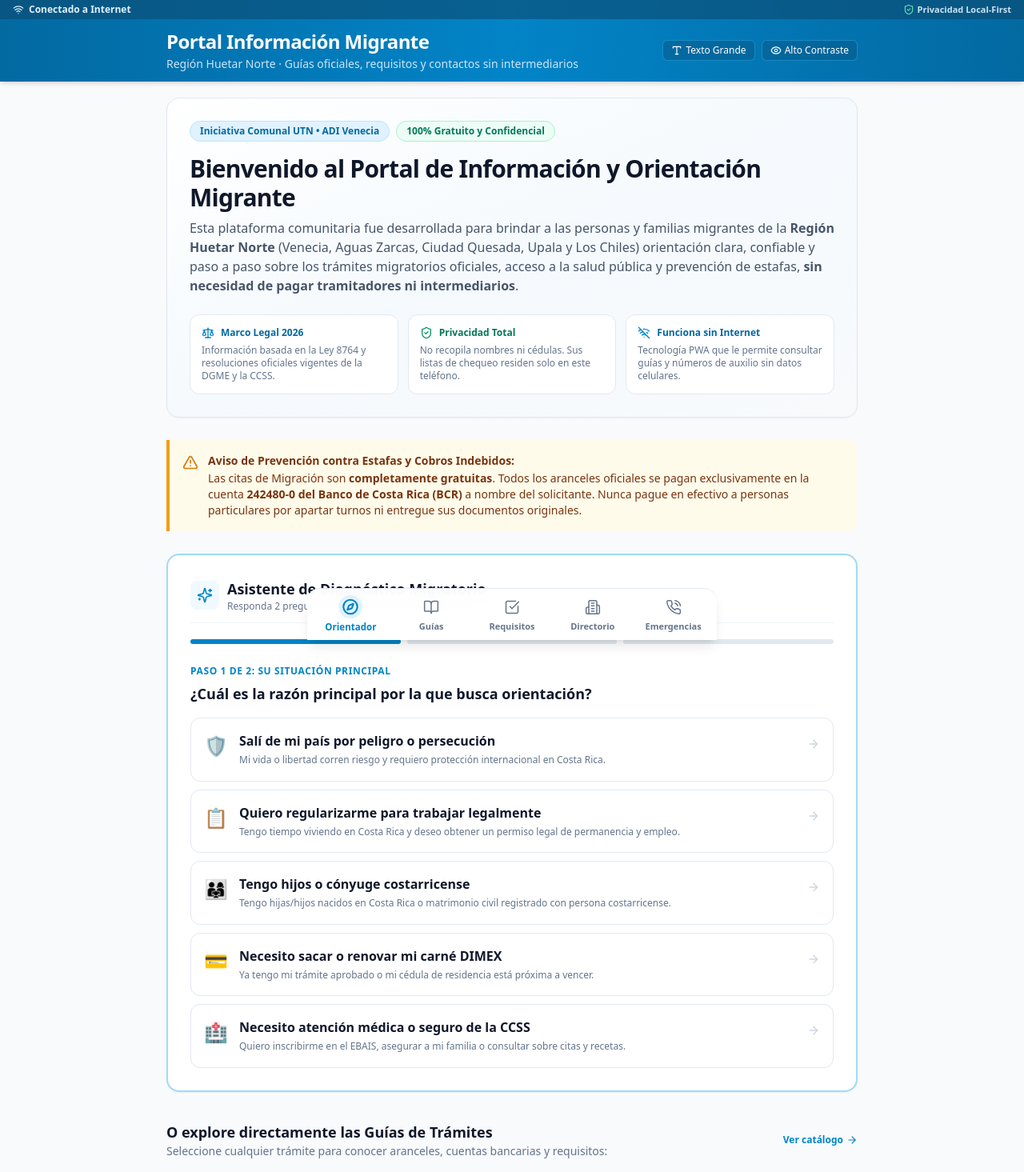
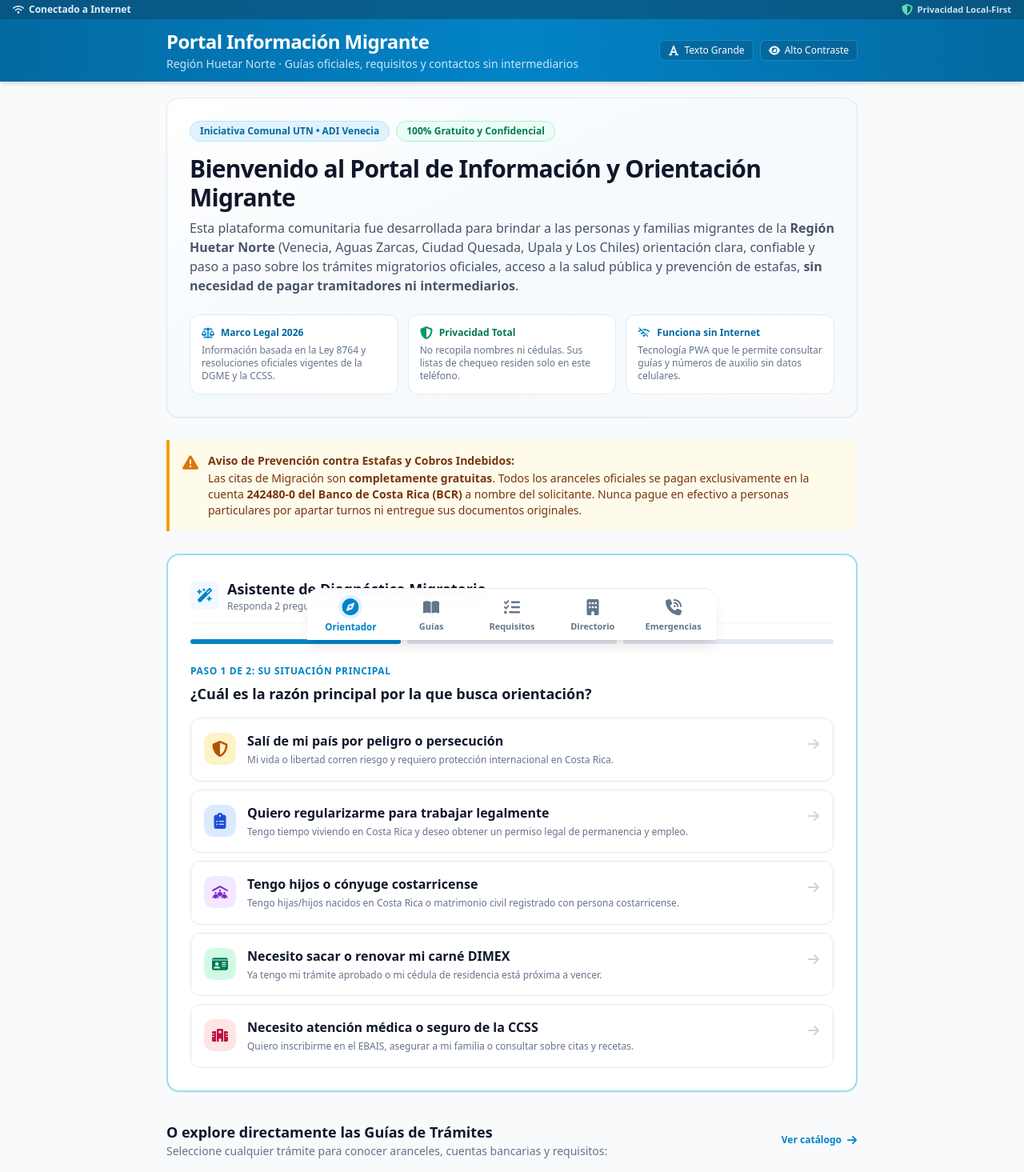
Before and after one commit to DaniSaborio/migracion_info_web, a Next.js app: page / in a window 1280 px wide. Shown: the top 1465 px of the page at 80% size. Built offline with nearby package versions, Linux system fonts and the light colour scheme.

Commit message:
refactor: migrar todos los emojis e iconos a react-icons (FontAwesome 6 y Material Design)

```diff
--- a/package.json
+++ b/package.json
@@ -13,7 +13,8 @@
     "lucide-react": "^0.460.0",
     "next": "^14.2.18",
     "react": "^18.3.1",
-    "react-dom": "^18.3.1"
+    "react-dom": "^18.3.1",
+    "react-icons": "^5.7.0"
   },
   "devDependencies": {
     "autoprefixer": "^10.4.20",
--- a/src/app/page.jsx
+++ b/src/app/page.jsx
@@ -1,18 +1,16 @@
 import Link from 'next/link';
 import {
-  Compass,
-  AlertTriangle,
-  ArrowRight,
-  ShieldCheck,
-  HeartHandshake,
-  FileCheck2,
-  Users2,
-  Landmark,
-  WifiOff,
-  Scale,
-  Sparkles,
-  BookOpen
-} from 'lucide-react';
+  FaTriangleExclamation,
+  FaArrowRight,
+  FaShieldHalved,
+  FaHandHoldingHeart,
+  FaFileCircleCheck,
+  FaPeopleRoof,
+  FaLandmark,
+  FaScaleBalanced,
+  FaBookOpen
+} from 'react-icons/fa6';
+import { MdWifiOff } from 'react-icons/md';
 import OrientadorFormulario from '@/components/OrientadorFormulario';
 import guiasData from '@/data/guias_tramites.json';
 
@@ -24,7 +22,7 @@ export default function HomePage() {
       guiaTitulo: "Guía 1: Solicitud de Refugio",
       badge: "Trámite Gratuito",
       badgeColor: "bg-emerald-100 text-emerald-800 border-emerald-200",
-      icon: ShieldCheck,
+      icon: FaShieldHalved,
       iconColor: "text-emerald-600 bg-emerald-50",
       tiempo: "Cita inicial gratis",
       resumen: "Para personas cuya vida o libertad peligra en su país de origen. Incluye carné provisional y posterior permiso de trabajo."
@@ -35,7 +33,7 @@ export default function HomePage() {
       guiaTitulo: "Guía 2: Categoría Especial Temporal (2026)",
       badge: "Resolución DGME 2026",
       badgeColor: "bg-sky-100 text-sky-800 border-sky-200",
-      icon: FileCheck2,
+      icon: FaFileCircleCheck,
       iconColor: "text-sky-600 bg-sky-50",
       tiempo: "Arancel oficial en BCR",
       resumen: "Vía expedita de regularización con derecho a laborar legalmente si demuestra arraigo en Costa Rica."
@@ -46,7 +44,7 @@ export default function HomePage() {
       guiaTitulo: "Guía 3: Residencia por Vínculo de 1.er Grado",
       badge: "Derecho por Vínculo",
       badgeColor: "bg-purple-100 text-purple-800 border-purple-200",
-      icon: Users2,
+      icon: FaPeopleRoof,
       iconColor: "text-purple-600 bg-purple-50",
       tiempo: "Cédula de residencia",
       resumen: "Opción permanente para padres de menores costarricenses nacidos en el país o cónyuges legalmente casados."
@@ -57,7 +55,7 @@ export default function HomePage() {
       guiaTitulo: "Guía 4: Emisión y Renovación de DIMEX",
       badge: "Documentación Oficial",
       badgeColor: "bg-amber-100 text-amber-800 border-amber-200",
-      icon: Landmark,
+      icon: FaLandmark,
       iconColor: "text-amber-600 bg-amber-50",
       tiempo: "Cita en Correos / BCR",
       resumen: "Pasos para sacar el carné plástico oficial en ventanillas VES de Correos de Costa Rica o sucursales bancarias autorizadas."
@@ -68,7 +66,7 @@ export default function HomePage() {
       guiaTitulo: "Guía 5: Seguro de Salud de la CCSS y EBAIS",
       badge: "Salud y Seguridad Social",
       badgeColor: "bg-rose-100 text-rose-800 border-rose-200",
-      icon: HeartHandshake,
+      icon: FaHandHoldingHeart,
       iconColor: "text-rose-600 bg-rose-50",
       tiempo: "Adscripción en su comunidad",
       resumen: "Cómo afiliarse al seguro por cuenta propia o convenios humanitarios. Atención de emergencias y partos garantizada."
@@ -101,7 +99,7 @@ export default function HomePage() {
         <div className="grid grid-cols-1 sm:grid-cols-3 gap-3 pt-2">
           <div className="p-3.5 bg-white dark:bg-slate-800/80 rounded-xl border border-slate-200 dark:border-slate-700/80 space-y-1.5">
             <div className="flex items-center gap-2 text-brand-700 dark:text-sky-300 font-bold text-xs">
-              <Scale className="w-4 h-4 text-brand-600" />
+              <FaScaleBalanced className="w-4 h-4 text-brand-600" />
               <span>Marco Legal 2026</span>
             </div>
             <p className="text-xs text-slate-500 dark:text-slate-400">
@@ -111,7 +109,7 @@ export default function HomePage() {
 
           <div className="p-3.5 bg-white dark:bg-slate-800/80 rounded-xl border border-slate-200 dark:border-slate-700/80 space-y-1.5">
             <div className="flex items-center gap-2 text-emerald-700 dark:text-emerald-400 font-bold text-xs">
-              <ShieldCheck className="w-4 h-4 text-emerald-600" />
+              <FaShieldHalved className="w-4 h-4 text-emerald-600" />
               <span>Privacidad Total</span>
             </div>
             <p className="text-xs text-slate-500 dark:text-slate-400">
@@ -121,7 +119,7 @@ export default function HomePage() {
 
           <div className="p-3.5 bg-white dark:bg-slate-800/80 rounded-xl border border-slate-200 dark:border-slate-700/80 space-y-1.5">
             <div className="flex items-center gap-2 text-sky-700 dark:text-sky-400 font-bold text-xs">
-              <WifiOff className="w-4 h-4 text-sky-600" />
+              <MdWifiOff className="w-4 h-4 text-sky-600" />
               <span>Funciona sin Internet</span>
             </div>
             <p className="text-xs text-slate-500 dark:text-slate-400">
@@ -133,7 +131,7 @@ export default function HomePage() {
 
       {/* AVISO DE SEGURIDAD CONTRA FRAUDES */}
       <div className="bg-amber-50 dark:bg-amber-950/40 border-l-4 border-amber-500 p-4 rounded-r-xl text-amber-900 dark:text-amber-200 text-xs sm:text-sm flex items-start gap-3 shadow-xs">
-        <AlertTriangle className="w-5 h-5 text-amber-600 shrink-0 mt-0.5" />
+        <FaTriangleExclamation className="w-5 h-5 text-amber-600 shrink-0 mt-0.5" />
         <div>
           <p className="font-bold">Aviso de Prevención contra Estafas y Cobros Indebidos:</p>
           <p className="mt-0.5">
@@ -160,10 +158,10 @@ export default function HomePage() {
           </div>
           <Link
             href="/guias/"
-            className="text-xs font-bold text-brand-600 dark:text-sky-400 hover:underline hidden sm:inline-flex items-center gap-1"
+            className="text-xs font-bold text-brand-600 dark:text-sky-400 hover:underline hidden sm:inline-flex items-center gap-1.5"
           >
             <span>Ver catálogo</span>
-            <ArrowRight className="w-3.5 h-3.5" />
+            <FaArrowRight className="w-3.5 h-3.5" />
           </Link>
         </div>
 
@@ -194,7 +192,7 @@ export default function HomePage() {
                       {item.resumen}
                     </p>
                   </div>
-                  <ArrowRight className="w-4 h-4 text-slate-300 group-hover:text-brand-600 group-hover:translate-x-1 transition-all shrink-0 mt-2" />
+                  <FaArrowRight className="w-4 h-4 text-slate-300 group-hover:text-brand-600 group-hover:translate-x-1 transition-all shrink-0 mt-2" />
                 </div>
               </Link>
             );
@@ -216,7 +214,7 @@ export default function HomePage() {
               EBAIS, Hospitales y Delegaciones en San Carlos, Upala y Los Chiles
             </p>
           </div>
-          <ArrowRight className="w-4 h-4 text-slate-400 group-hover:text-brand-600 group-hover:translate-x-1 transition-all" />
+          <FaArrowRight className="w-4 h-4 text-slate-400 group-hover:text-brand-600 group-hover:translate-x-1 transition-all" />
         </Link>
 
         <Link
@@ -231,7 +229,7 @@ export default function HomePage() {
               9-1-1, 1311, ACNUR, INAMU y PANI con llamada en un toque
             </p>
           </div>
-          <ArrowRight className="w-4 h-4 text-rose-500 group-hover:translate-x-1 transition-all" />
+          <FaArrowRight className="w-4 h-4 text-rose-500 group-hover:translate-x-1 transition-all" />
         </Link>
       </section>
     </div>
--- a/src/components/Header.jsx
+++ b/src/components/Header.jsx
@@ -3,7 +3,8 @@
 import { useState, useEffect } from 'react';
 import Link from 'next/link';
 import { Storage } from '@/lib/storage';
-import { ShieldCheck, Wifi, WifiOff, Type, Eye } from 'lucide-react';
+import { FaShieldHalved, FaWifi, FaFont, FaEye } from 'react-icons/fa6';
+import { MdWifiOff } from 'react-icons/md';
 
 export default function Header() {
   const [isOnline, setIsOnline] = useState(true);
@@ -53,11 +54,11 @@ export default function Header() {
       {/* Barra de conectividad y privacidad */}
       <div className={`px-4 py-1 text-xs font-semibold flex items-center justify-between ${isOnline ? 'bg-sky-900/60 text-sky-100' : 'bg-amber-600 text-white animate-pulse'}`}>
         <div className="flex items-center gap-1.5">
-          {isOnline ? <Wifi className="w-3.5 h-3.5" /> : <WifiOff className="w-3.5 h-3.5" />}
+          {isOnline ? <FaWifi className="w-3.5 h-3.5" /> : <MdWifiOff className="w-3.5 h-3.5" />}
           <span>{isOnline ? 'Conectado a Internet' : 'Modo Offline: Funciona sin conexión'}</span>
         </div>
-        <div className="flex items-center gap-1 text-[11px] opacity-90">
-          <ShieldCheck className="w-3.5 h-3.5 text-emerald-300" />
+        <div className="flex items-center gap-1.5 text-[11px] opacity-90">
+          <FaShieldHalved className="w-3.5 h-3.5 text-emerald-300" />
           <span>Privacidad Local-First</span>
         </div>
       </div>
@@ -79,20 +80,20 @@ export default function Header() {
         <div className="flex items-center gap-2 self-start sm:self-auto">
           <button
             onClick={toggleFont}
-            className={`px-2.5 py-1 rounded-md text-xs font-medium border flex items-center gap-1 transition-colors ${fontLarge ? 'bg-white text-brand-800 border-white' : 'bg-brand-800/50 hover:bg-brand-800 text-white border-sky-400/40'}`}
+            className={`px-2.5 py-1 rounded-md text-xs font-medium border flex items-center gap-1.5 transition-colors ${fontLarge ? 'bg-white text-brand-800 border-white' : 'bg-brand-800/50 hover:bg-brand-800 text-white border-sky-400/40'}`}
             title="Ajustar tamaño de letra"
             aria-label="Ajustar tamaño de letra"
           >
-            <Type className="w-3.5 h-3.5" />
+            <FaFont className="w-3.5 h-3.5" />
             <span>{fontLarge ? 'Texto Normal' : 'Texto Grande'}</span>
           </button>
           <button
             onClick={toggleContrast}
-            className={`px-2.5 py-1 rounded-md text-xs font-medium border flex items-center gap-1 transition-colors ${highContrast ? 'bg-amber-400 text-slate-900 border-amber-300 font-bold' : 'bg-brand-800/50 hover:bg-brand-800 text-white border-sky-400/40'}`}
+            className={`px-2.5 py-1 rounded-md text-xs font-medium border flex items-center gap-1.5 transition-colors ${highContrast ? 'bg-amber-400 text-slate-900 border-amber-300 font-bold' : 'bg-brand-800/50 hover:bg-brand-800 text-white border-sky-400/40'}`}
             title="Alternar alto contraste"
             aria-label="Alternar alto contraste"
           >
-            <Eye className="w-3.5 h-3.5" />
+            <FaEye className="w-3.5 h-3.5" />
             <span>{highContrast ? 'Contraste Normal' : 'Alto Contraste'}</span>
           </button>
         </div>
--- a/src/components/OrientadorFormulario.jsx
+++ b/src/components/OrientadorFormulario.jsx
@@ -3,16 +3,18 @@
 import { useState } from 'react';
 import Link from 'next/link';
 import {
-  Compass,
-  ArrowRight,
-  RotateCcw,
-  ShieldCheck,
-  CheckCircle2,
-  DollarSign,
-  MapPin,
-  Sparkles,
-  HelpCircle
-} from 'lucide-react';
+  FaWandMagicSparkles,
+  FaRotateLeft,
+  FaArrowRight,
+  FaCircleCheck,
+  FaCoins,
+  FaLocationDot,
+  FaShieldHalved,
+  FaClipboardList,
+  FaPeopleRoof,
+  FaIdCard,
+  FaHospital
+} from 'react-icons/fa6';
 import guiasData from '@/data/guias_tramites.json';
 
 export default function OrientadorFormulario() {
@@ -27,31 +29,36 @@ export default function OrientadorFormulario() {
       id: 'peligro',
       titulo: 'Salí de mi país por peligro o persecución',
       descripcion: 'Mi vida o libertad corren riesgo y requiero protección internacional en Costa Rica.',
-      icono: '🛡️'
+      icon: FaShieldHalved,
+      iconColor: 'bg-amber-100 text-amber-700 dark:bg-amber-950/80 dark:text-amber-400'
     },
     {
       id: 'regularizacion',
       titulo: 'Quiero regularizarme para trabajar legalmente',
       descripcion: 'Tengo tiempo viviendo en Costa Rica y deseo obtener un permiso legal de permanencia y empleo.',
-      icono: '📋'
+      icon: FaClipboardList,
+      iconColor: 'bg-blue-100 text-blue-700 dark:bg-blue-950/80 dark:text-blue-400'
     },
     {
       id: 'familia',
       titulo: 'Tengo hijos o cónyuge costarricense',
       descripcion: 'Tengo hijas/hijos nacidos en Costa Rica o matrimonio civil registrado con persona costarricense.',
-      icono: '👨‍👩‍👧'
+      icon: FaPeopleRoof,
+      iconColor: 'bg-purple-100 text-purple-700 dark:bg-purple-950/80 dark:text-purple-400'
     },
     {
       id: 'dimex',
       titulo: 'Necesito sacar o renovar mi carné DIMEX',
       descripcion: 'Ya tengo mi trámite aprobado o mi cédula de residencia está próxima a vencer.',
-      icono: '💳'
+      icon: FaIdCard,
+      iconColor: 'bg-emerald-100 text-emerald-700 dark:bg-emerald-950/80 dark:text-emerald-400'
     },
     {
       id: 'salud',
       titulo: 'Necesito atención médica o seguro de la CCSS',
       descripcion: 'Quiero inscribirme en el EBAIS, asegurar a mi familia o consultar sobre citas y recetas.',
-      icono: '🏥'
+      icon: FaHospital,
+      iconColor: 'bg-rose-100 text-rose-700 dark:bg-rose-950/80 dark:text-rose-400'
     }
   ];
 
@@ -131,7 +138,7 @@ export default function OrientadorFormulario() {
       <div className="flex items-center justify-between border-b border-slate-100 dark:border-slate-800 pb-3">
         <div className="flex items-center gap-2.5">
           <div className="p-2 bg-brand-50 dark:bg-sky-950 text-brand-600 dark:text-sky-400 rounded-lg">
-            <Sparkles className="w-5 h-5" />
+            <FaWandMagicSparkles className="w-5 h-5" />
           </div>
           <div>
             <h3 className="font-bold text-base sm:text-lg text-slate-900 dark:text-white flex items-center gap-2">
@@ -146,9 +153,9 @@ export default function OrientadorFormulario() {
         {paso > 1 && (
           <button
             onClick={handleReiniciar}
-            className="text-xs font-semibold text-slate-500 hover:text-brand-600 flex items-center gap-1 transition-colors"
+            className="text-xs font-semibold text-slate-500 hover:text-brand-600 flex items-center gap-1.5 transition-colors"
           >
-            <RotateCcw className="w-3.5 h-3.5" />
+            <FaRotateLeft className="w-3.5 h-3.5" />
             <span>Reiniciar</span>
           </button>
         )}
@@ -174,13 +181,17 @@ export default function OrientadorFormulario() {
           </div>
 
           <div className="grid gap-2.5">
-            {opcionesPaso1.map((opcion) => (
+            {opcionesPaso1.map((opcion) => {
+              const IconComp = opcion.icon;
+              return (
                 <button
                   key={opcion.id}
                   onClick={() => handleSeleccionarPaso1(opcion.id)}
                   className="w-full text-left p-3.5 sm:p-4 rounded-xl border border-slate-200 dark:border-slate-800 hover:border-brand-500 dark:hover:border-brand-500 hover:bg-sky-50/50 dark:hover:bg-slate-800/50 transition-all flex items-start gap-3.5 group"
                 >
-                <span className="text-2xl shrink-0 mt-0.5">{opcion.icono}</span>
+                  <div className={`p-2.5 rounded-xl shrink-0 mt-0.5 ${opcion.iconColor}`}>
+                    <IconComp className="w-5 h-5" />
+                  </div>
                   <div className="flex-1 min-w-0">
                     <p className="font-bold text-sm sm:text-base text-slate-900 dark:text-white group-hover:text-brand-600 dark:group-hover:text-sky-400 transition-colors">
                       {opcion.titulo}
@@ -189,9 +200,10 @@ export default function OrientadorFormulario() {
                       {opcion.descripcion}
                     </p>
                   </div>
-                <ArrowRight className="w-4 h-4 text-slate-300 group-hover:text-brand-600 group-hover:translate-x-1 transition-all shrink-0 mt-2" />
+                  <FaArrowRight className="w-4 h-4 text-slate-300 group-hover:text-brand-600 group-hover:translate-x-1 transition-all shrink-0 mt-2" />
                 </button>
-            ))}
+              );
+            })}
           </div>
         </div>
       )}
@@ -221,7 +233,7 @@ export default function OrientadorFormulario() {
                     {subOp.texto}
                   </span>
                 </div>
-                <ArrowRight className="w-4 h-4 text-slate-400 group-hover:translate-x-1 transition-transform shrink-0" />
+                <FaArrowRight className="w-4 h-4 text-slate-400 group-hover:translate-x-1 transition-transform shrink-0" />
               </button>
             ))}
           </div>
@@ -232,7 +244,7 @@ export default function OrientadorFormulario() {
       {paso === 3 && guiaRecomendada && (
         <div className="space-y-4 pt-1 animate-fadeIn">
           <div className="flex items-center gap-2 text-emerald-700 dark:text-emerald-400 font-bold text-xs uppercase tracking-wider">
-            <CheckCircle2 className="w-4 h-4 text-emerald-600" />
+            <FaCircleCheck className="w-4 h-4 text-emerald-600" />
             <span>Resultado de su Diagnóstico</span>
           </div>
 
@@ -241,8 +253,8 @@ export default function OrientadorFormulario() {
               <span className="text-xs font-bold text-brand-700 dark:text-sky-300 bg-brand-100 dark:bg-sky-950 px-2.5 py-0.5 rounded-full">
                 Guía Recomendada
               </span>
-              <span className="text-xs font-bold text-emerald-700 dark:text-emerald-400 flex items-center gap-1">
-                <DollarSign className="w-3.5 h-3.5" />
+              <span className="text-xs font-bold text-emerald-700 dark:text-emerald-400 flex items-center gap-1.5">
+                <FaCoins className="w-3.5 h-3.5" />
                 {guiaRecomendada.aranceles.usd > 0
                   ? `Arancel: US$${guiaRecomendada.aranceles.usd} (~₡${guiaRecomendada.aranceles.crc.toLocaleString()})`
                   : 'Trámite 100% Gratuito'}
@@ -257,12 +269,12 @@ export default function OrientadorFormulario() {
             </p>
 
             <div className="grid sm:grid-cols-2 gap-2 text-xs text-slate-600 dark:text-slate-300 bg-white dark:bg-slate-800/80 p-3 rounded-xl border border-brand-100 dark:border-slate-700">
-              <p className="flex items-center gap-1.5">
-                <MapPin className="w-3.5 h-3.5 text-brand-600 shrink-0" />
+              <p className="flex items-center gap-2">
+                <FaLocationDot className="w-3.5 h-3.5 text-brand-600 shrink-0" />
                 <span><strong>Dónde acudir:</strong> {guiaRecomendada.lugar}</span>
               </p>
-              <p className="flex items-center gap-1.5">
-                <ShieldCheck className="w-3.5 h-3.5 text-emerald-600 shrink-0" />
+              <p className="flex items-center gap-2">
+                <FaShieldHalved className="w-3.5 h-3.5 text-emerald-600 shrink-0" />
                 <span><strong>Requisitos:</strong> {guiaRecomendada.requisitos.length} documentos obligatorios</span>
               </p>
             </div>
@@ -273,7 +285,7 @@ export default function OrientadorFormulario() {
                 className="flex-1 inline-flex items-center justify-center gap-2 px-5 py-3 rounded-xl bg-brand-600 hover:bg-brand-700 text-white font-bold text-sm shadow-md transition-all hover:shadow-lg"
               >
                 <span>Abrir Guía y Comenzar mi Lista de Requisitos</span>
-                <ArrowRight className="w-4 h-4" />
+                <FaArrowRight className="w-4 h-4" />
               </Link>
               <button
                 onClick={handleReiniciar}
--- a/src/js/app.js
+++ b/src/js/app.js
@@ -110,7 +110,7 @@ window.appRouter = {
         const isDone = doneIds.includes(r.id);
         html += `
           <div style="font-size: 0.85rem; padding: 6px 0; border-bottom: 1px solid var(--border-color); display: flex; align-items: center; gap: 8px;">
-            <span>${isDone ? '✅' : '⚪'}</span>
+            <span>[${isDone ? 'LISTO' : 'PENDIENTE'}]</span>
             <span style="${isDone ? 'text-decoration: line-through; color: var(--text-muted);' : ''}">${r.texto}</span>
           </div>
         `;
@@ -182,10 +182,10 @@ function initNetworkMonitor() {
   function update() {
     if (navigator.onLine) {
       bar.className = 'status-bar';
-      bar.innerHTML = '<span>🟢 Conectado a Internet</span><span>Modo PWA Offline Activo</span>';
+      bar.innerHTML = '<span>Conectado a Internet</span><span>Modo PWA Offline Activo</span>';
     } else {
       bar.className = 'status-bar offline';
-      bar.innerHTML = '<span>🟠 Sin conexión de red</span><span>Modo Offline: Funcional</span>';
+      bar.innerHTML = '<span>Sin conexión de red</span><span>Modo Offline: Funcional</span>';
     }
   }
   window.addEventListener('online', update);
--- a/src/js/directorio.js
+++ b/src/js/directorio.js
@@ -40,10 +40,10 @@ export function generateCardsHTML(sedes) {
 
         <div style="display: flex; gap: 10px;">
           <a href="tel:${s.telefono.replace(/-/g, '')}" class="btn btn-primary" style="flex: 1; padding: 8px 12px; font-size: 0.85rem;">
-            📞 Llamar (${s.telefono})
+            Llamar (${s.telefono})
           </a>
           <a href="https://maps.google.com/?q=${s.coordenadas.lat},${s.coordenadas.lng}" target="_blank" rel="noopener" class="btn btn-outline" style="flex: 1; padding: 8px 12px; font-size: 0.85rem;">
-            📍 Ver Mapa
+            Ver Mapa
           </a>
         </div>
       </div>
```
Also changed, not shown: src/app/directorio/page.jsx (+14 -7 lines), src/app/emergencias/page.jsx (+4 -4 lines), src/app/guias/page.jsx (+17 -10 lines), src/app/requisitos/page.jsx (+22 -9 lines), src/components/BottomNav.jsx (+6 -6 lines), src/components/GuiaDetailClient.jsx (+17 -17 lines), 2 other files (tests, documents, lock files or other folders). Lines whose indentation alone changed are shown as unchanged.
